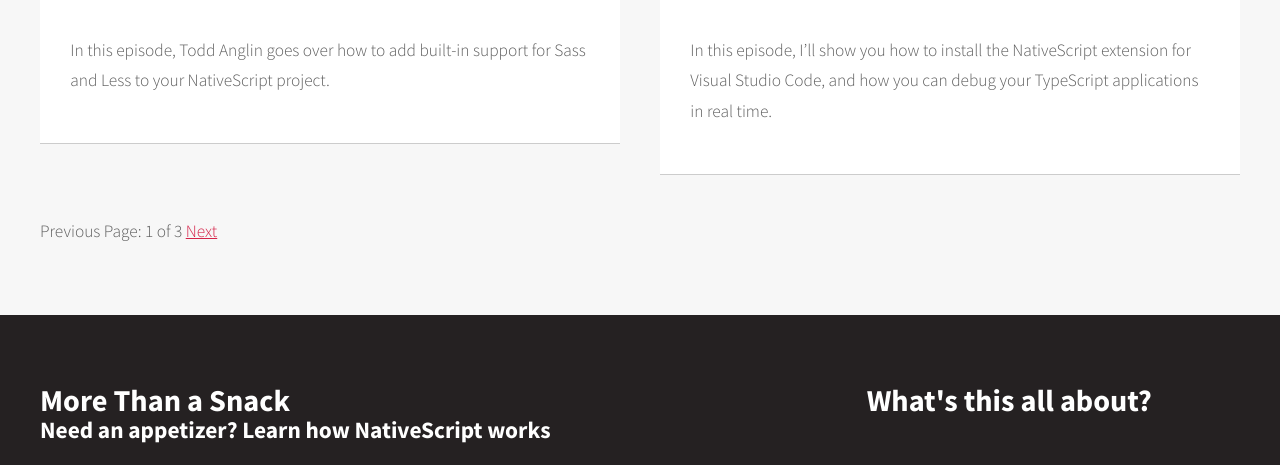
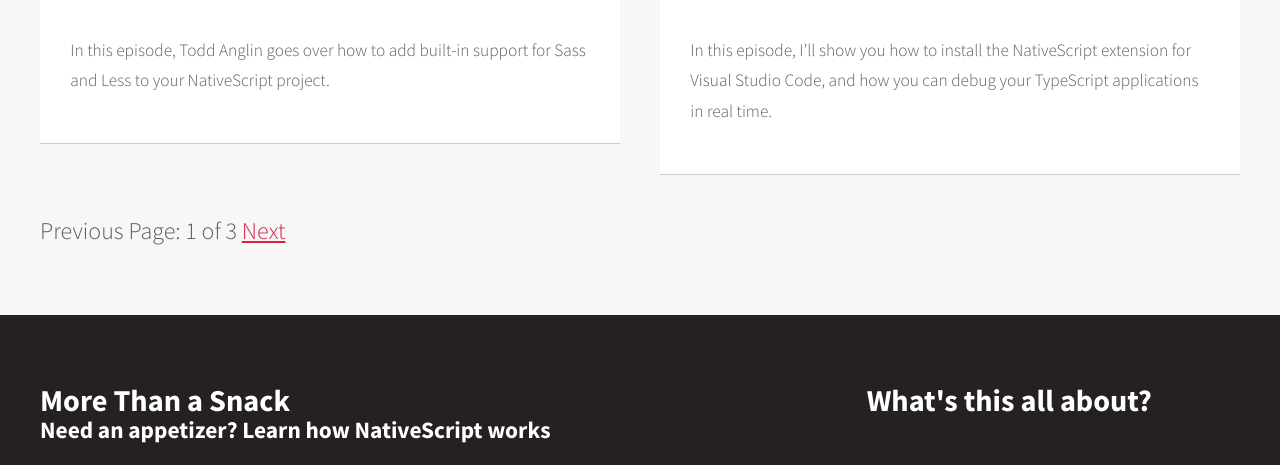
Before and after one commit to jlooper/nativescript-snacks, a Jekyll site: the page built from index.html, in a window 1280 px wide. Shown: the part 2690-3155 px from the top of the page. Built offline with Jekyll 4.4.1, drawn with Linux system fonts in a browser that asks for light colours; the list of posts is cut into pages by our own code.

Commit message:
bumping up text size of pager

```diff
--- a/css/style.css
+++ b/css/style.css
@@ -37,6 +37,10 @@
 		font-weight: 300;
 		color: #5d5d5d;
 	}
+
+    .large-text{
+            font-size: x-large;
+    }
 
     /*search*/
       #search-container {
--- a/index.html
+++ b/index.html
@@ -34,7 +34,7 @@ layout: default
 
 </div>
 
- <div class="row">
+ <div class="row large-text">
             <div class="12u">
                  {% if paginator.previous_page %}
                     <a href="{{ paginator.previous_page_path }}" class="previous">Previous</a>
```
